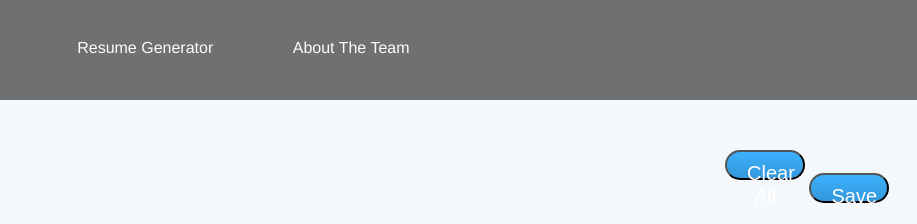
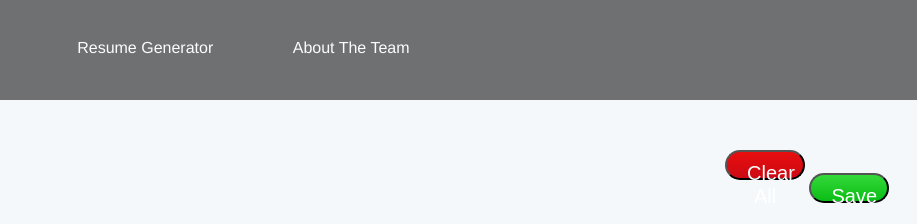
Before and after one commit to benbenbuhben/ResumeHackers-NEW-, a plain HTML site: page index.html in a window 1280 px wide. Shown: the top 224 px of the page, 363-1280 px from the left. Drawn offline with Linux system fonts and the light colour scheme.

Commit message:
updated buttons

```diff
--- a/css/style.css
+++ b/css/style.css
@@ -24,13 +24,34 @@ iframe {
   left:80%;
 }
 
-button {
-  background: #3498db;
-  background-image: -webkit-linear-gradient(top, #3498db, #2980b9);
-  background-image: -moz-linear-gradient(top, #3498db, #2980b9);
-  background-image: -ms-linear-gradient(top, #3498db, #2980b9);
-  background-image: -o-linear-gradient(top, #3498db, #2980b9);
-  background-image: linear-gradient(to bottom, #3498db, #2980b9);
+.save {
+    background: #34d939;
+    background-image: -webkit-linear-gradient(top, #34d939, #0abd16);
+    background-image: -moz-linear-gradient(top, #34d939, #0abd16);
+    background-image: -ms-linear-gradient(top, #34d939, #0abd16);
+    background-image: -o-linear-gradient(top, #34d939, #0abd16);
+    background-image: linear-gradient(to bottom, #34d939, #0abd16);
+    -webkit-border-radius: 28;
+    -moz-border-radius: 28;
+    border-radius: 28px;
+    font-family: Arial;
+    color: white;
+    font-size: 20px;
+    padding: 10px 20px 10px 20px;
+    text-decoration: none;
+  }
+
+.save:hover {
+    background: #0eb335;
+    text-decoration: none;
+  }
+  .clear {
+    background: #e80e0e;
+    background-image: -webkit-linear-gradient(top, #e80e0e, #cc0a14);
+    background-image: -moz-linear-gradient(top, #e80e0e, #cc0a14);
+    background-image: -ms-linear-gradient(top, #e80e0e, #cc0a14);
+    background-image: -o-linear-gradient(top, #e80e0e, #cc0a14);
+    background-image: linear-gradient(to bottom, #e80e0e, #cc0a14);
     -webkit-border-radius: 28;
     -moz-border-radius: 28;
     border-radius: 28px;
@@ -40,6 +61,15 @@ button {
     padding: 10px 20px 10px 20px;
     text-decoration: none;
   }
+
+  .clear:hover {
+    background: #f00010;
+    text-decoration: none;
+  }
+
+
+
+
 
 button {
   background: #3cb0fd;
--- a/index.html
+++ b/index.html
@@ -40,8 +40,8 @@
    </main>
 
    <div id="clear-save-buttons">
-   <button>Clear All</button>
-   <a href="resume.html"><button>Save</button></a>
+   <button class="clear">Clear All</button>
+   <a href="resume.html"><button class="save">Save</button></a>
   </div>
 
     <div id="0">
```
Lines whose indentation alone changed are shown as unchanged.
